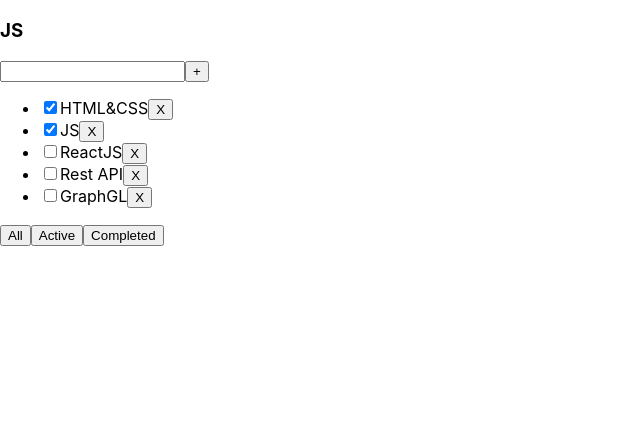
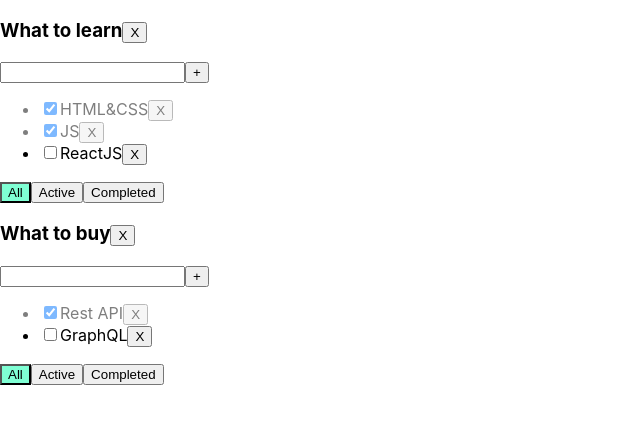
Before and after one commit to kirillApatski/todoList, a React (Create React App) app: page / in a window 1280 px wide. Shown: the top 424 px of the page, without its empty margins (0-640 px from the left). Built offline with nearby package versions, Linux system fonts and the light colour scheme.

Commit message:
added associative array in App / and refactoring callback

```diff
--- a/src/App.css
+++ b/src/App.css
@@ -5,3 +5,9 @@
 .error-message {
   color: red;
 }
+.active-filter {
+  background-color: aquamarine;
+}
+.is-done {
+  opacity: 0.5;
+}
--- a/src/App.tsx
+++ b/src/App.tsx
@@ -1,56 +1,102 @@
 import React, {useState} from 'react';
 import './App.css';
-import TodoList from "./Component/TodoList/TodoList";
+import TodoList, {TaskType} from "./Component/TodoList/TodoList";
 import {v1} from "uuid";
 
 export type FilteredType = 'all' | 'active' | 'completed'
+export type TodolistType = {
+    id: string
+    title: string
+    filter: FilteredType
+}
+export type TodolistsType = Array<TodolistType>
+
+type TaskStateType = {
+    [key: string]: Array<TaskType>
+}
 
 function App() {
-    const [tasks, setTasks] = useState([
-        { id: v1(), title: "HTML&CSS", isDone: true },
-        { id: v1(), title: "JS", isDone: true },
-        { id: v1(), title: "ReactJS", isDone: false },
-        { id: v1(), title: "Rest API", isDone: false },
-        { id: v1(), title: "GraphGL", isDone: false },
+    let todolistID1 = v1()
+    let todolistID2 = v1()
+
+    let [todolists, setTodolists] = useState<TodolistsType>([
+        {id: todolistID1, title: 'What to learn', filter: 'all'},
+        {id: todolistID2, title: 'What to buy', filter: 'all'},
     ])
 
-    const [filter, setFilter] = useState<FilteredType>('all')
-    let filteredTasks = tasks
-    if(filter === 'active'){
-        filteredTasks = tasks.filter(task => !task.isDone)
-    }
-    if(filter === 'completed'){
-        filteredTasks = tasks.filter(task => task.isDone )
-    }
+    let [tasks, setTasks] = useState<TaskStateType>({
+        [todolistID1]: [
+            {id: v1(), title: 'HTML&CSS', isDone: true},
+            {id: v1(), title: 'JS', isDone: true},
+            {id: v1(), title: 'ReactJS', isDone: false},
+
+        ],
+        [todolistID2]: [
+            {id: v1(), title: 'Rest API', isDone: true},
+            {id: v1(), title: 'GraphQL', isDone: false},
+        ]
+    })
 
 
-    const removeTask = (id: string) => {
-        setTasks(tasks.filter(task => task.id !== id))
+    const removeTask = (id: string, todolistId: string) => {
+        let todolistTasks = tasks[todolistId]
+        tasks[todolistId] = todolistTasks.filter(task => task.id !== id)
+        setTasks({...tasks})
     }
-    const changeFilter = (value: FilteredType) => {
-        setFilter(value)
+    const changeFilter = (value: FilteredType, todolistId: string) => {
+        setTodolists(todolists.map(todo => todo.id === todolistId ? {...todo, filter: value} : todo))
     }
-    const addTasks = (title: string) => {
+    const addTasks = (title: string, todolistsId: string) => {
         let newTask = {
             id: v1(),
             title,
             isDone: false
         }
-        setTasks([newTask, ...tasks])
+        let todolistTasks = tasks[todolistsId]
+        tasks[todolistsId] = [newTask, ...todolistTasks]
+        setTasks({...tasks})
     }
-    const changeTaskStatus = (id: string , isDone: boolean) => {
-        setTasks(tasks.map(task => task.id === id ? {...task, isDone} : task))
+    const changeTaskStatus = (id: string , isDone: boolean, todolistId: string) => {
+        let todolistTasks = tasks[todolistId]
+        let task = todolistTasks.find(task => task.id === id)
+        if(task){
+            task.isDone = isDone
+        }
+        setTasks({...tasks})
+    }
+    const removeTodolist = (todolistId: string) => {
+        setTodolists(todolists.filter(todo => todo.id !== todolistId))
     }
     return (
         <div className="App">
+
+            {
+
+                todolists.map((todo) => {
+                    let filteredTasks = tasks[todo.id]
+                    if(todo.filter === 'active'){
+                        filteredTasks = tasks[todo.id].filter(task => !task.isDone)
+                    }
+                    if(todo.filter === 'completed'){
+                        filteredTasks = tasks[todo.id].filter(task => task.isDone )
+                    }
+                    return (
                         <TodoList
-                title="JS"
+                            key={todo.id}
+                            title={todo.title}
+                            todolistId={todo.id}
                             tasks={filteredTasks}
+                            filter={todo.filter}
                             removeTask={removeTask}
                             changeFilter={changeFilter}
                             addTasks={addTasks}
                             changeTaskStatus={changeTaskStatus}
+                            removeTodolist={removeTodolist}
                         />
+                    )
+                })
+            }
+
         </div>
     );
 }
--- a/src/Component/TodoList/TodoList.tsx
+++ b/src/Component/TodoList/TodoList.tsx
@@ -4,12 +4,15 @@
 type TodoListPropsType = {
     title: string
     tasks: Array<TaskType>
-    removeTask: (id: string) => void
-    changeFilter: (value: FilteredType) => void
-    addTasks: (title: string) => void
-    changeTaskStatus: (id: string, isDone: boolean) => void
+    todolistId: string
+    filter: FilteredType
+    removeTask: (id: string, todolistId: string) => void
+    changeFilter: (value: FilteredType, todolistId: string) => void
+    addTasks: (title: string, todolistId: string) => void
+    changeTaskStatus: (id: string, isDone: boolean, todolistId: string) => void
+    removeTodolist: (todolistId: string) => void
 }
-type TaskType = {
+export type TaskType = {
     id: string,
     title: string,
     isDone: boolean
@@ -22,7 +25,10 @@
         removeTask,
         changeFilter,
         addTasks,
-        changeTaskStatus
+        changeTaskStatus,
+        filter,
+        todolistId,
+        removeTodolist
     }
 ) => {
     const [taskTitle, setTaskTitle] = useState('');
@@ -30,7 +36,7 @@
 
     const addTask = () => {
         if (taskTitle.trim() !== '') {
-            addTasks(taskTitle.trim())
+            addTasks(taskTitle.trim(), todolistId)
         } else {
             setError('Title is required')
         }
@@ -42,18 +48,18 @@
     }
     const onKeyDownHandler = (event: KeyboardEvent<HTMLInputElement>) => {
         if (event.key === 'Enter' && taskTitle.trim() !== '') {
-            addTasks(taskTitle.trim())
+            addTasks(taskTitle.trim(), todolistId)
             setTaskTitle('')
         } else {
             setError('Title is required')
         }
     }
     const onFilterClickHandler = (filet: FilteredType) => {
-        changeFilter(filet)
+        changeFilter(filet, todolistId)
     }
     return (
         <div>
-            <h3>{title}</h3>
+            <h3>{title}<button onClick={() => removeTodolist(todolistId)}>X</button></h3>
             <div>
                 <input
                     value={taskTitle}
@@ -68,19 +74,25 @@
                 {tasks.map(task => {
 
                     return (
-                        <li key={task.id}>
+                        <li key={task.id} className={task.isDone ? 'is-done' : ''}>
                             <input type="checkbox" checked={task.isDone}
-                                   onChange={(event) => changeTaskStatus(task.id, event.currentTarget.checked)}/>
+                                   onChange={(event) => changeTaskStatus(task.id, event.currentTarget.checked, todolistId)}/>
                             <span>{task.title}</span>
-                            <button onClick={() => removeTask(task.id)}>X</button>
+                            <button onClick={() => removeTask(task.id, todolistId)}>X</button>
                         </li>
                     )
                 })}
             </ul>
             <div>
-                <button onClick={() => onFilterClickHandler('all')}>All</button>
-                <button onClick={() => onFilterClickHandler('active')}>Active</button>
-                <button onClick={() => onFilterClickHandler('completed')}>Completed</button>
+                <button className={filter === 'all' ? 'active-filter' : ''}
+                        onClick={() => onFilterClickHandler('all')}>All
+                </button>
+                <button className={filter === 'active' ? 'active-filter' : ''}
+                        onClick={() => onFilterClickHandler('active')}>Active
+                </button>
+                <button className={filter === 'completed' ? 'active-filter' : ''}
+                        onClick={() => onFilterClickHandler('completed')}>Completed
+                </button>
             </div>
         </div>
     );
```
Lines whose indentation alone changed are shown as unchanged.
